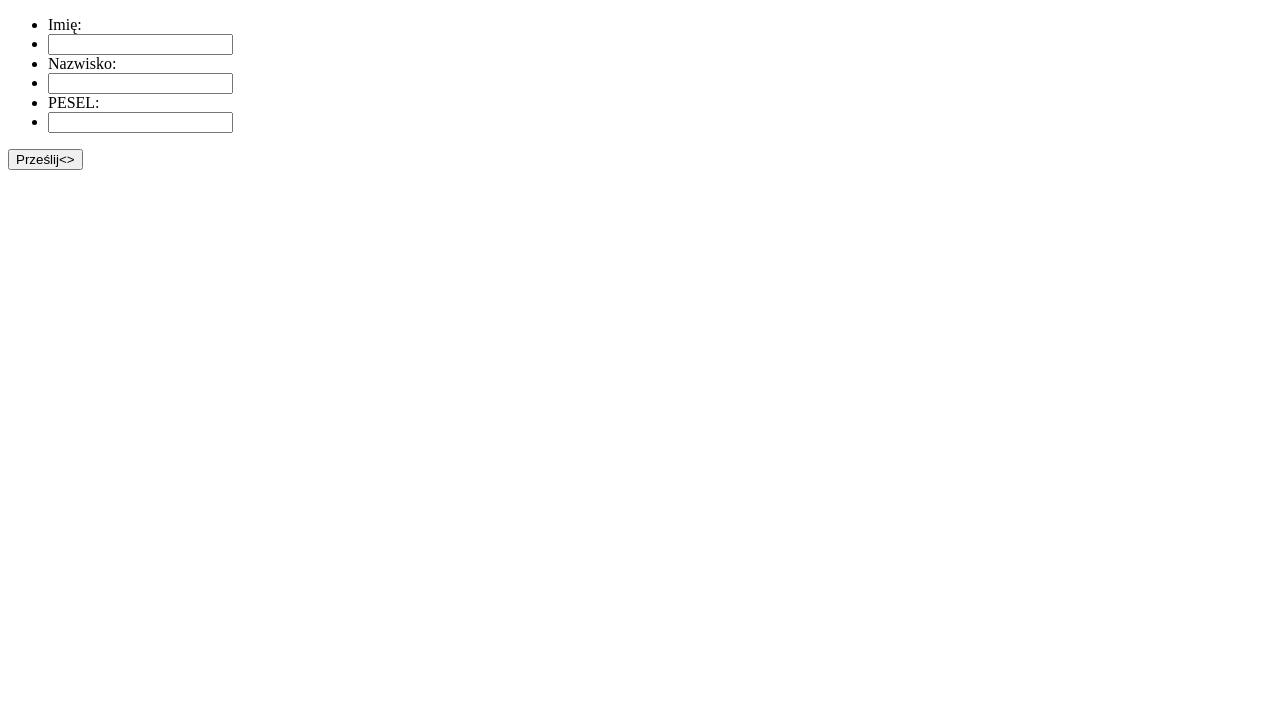
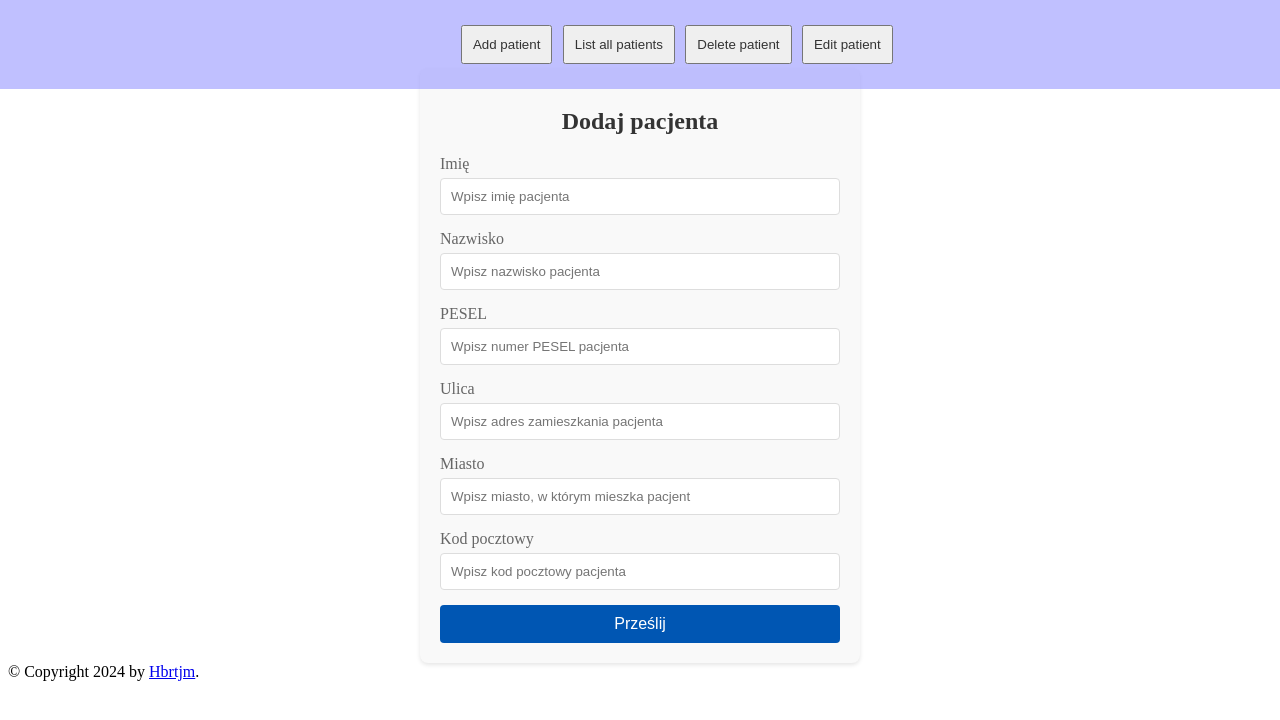
Before and after one commit to Hbrtjm/Easy_Clinic, a Flask app: template app/templates/add_patients.html in a window 1280 px wide. Shown: the top 720 px of the page. Run offline with Flask 3, Linux system fonts and the light colour scheme; the template is opened without the code that fills it, so the values that code supplies are empty.

Commit message:
Finished pages layout, started working on database requests

```diff
--- a/app/app.py
+++ b/app/app.py
@@ -1,28 +1,86 @@
-from flask import Flask, render_template
+from flask import Flask, render_template, request
+from flask_sqlalchemy import SQLAlchemy
+from datetime import datetime
+
 
 app = Flask(__name__)
 
-@app.route('/',methods=['GET'])
-def homepage(request=None):
-    return render_template('index.html')
+app.config["SQLALCHEMY_DATABASE_URI"] = "sqlite:///Patients.db"
 
-@app.route('/add-patients', methods=['POST','GET'])
-def add_patients(request=None):
+db = SQLAlchemy(app)
 
-    if request.method == 'GET':
-        return render_template('add_patients.html')
 
-@app.route('/list-patients', methods=['GET'])
-def list_patients(request=None):
-    if request.method == 'GET':
-        return render_template('list_patients.html')
+class Patient(db.Model):
+    PESEL = db.Column(db.Integer, primary_key=True)
+    name = db.Column(db.String(200), nullable=False)
+    surname = db.Column(db.String(200))
+    # date_of_creation = db.Column(db.Datetime(), default=datetime)
+    street = db.Column(db.String(200))
+    city = db.Column(db.String(200))
+    zip_code = db.Column(db.String(7))
+
+
+# db.create_all()
+
+
+@app.route("/", methods=["GET"])
+def homepage():
+    return render_template("index.html")
+
+
+@app.route("/add-patients", methods=["POST", "GET"])
+def add_patients():
+    names = ["PESEL", "name", "surname", "street", "city", "zip_code"]
+    dictionary = {}
+    try:
+        for element in names:
+            dictionary[element] = request.form.get(element)
+    except:
+        return render_template("bad_request.html")
+    if request.method == "POST":
+        patient = Patient(
+            PESEL=dictionary["PESEL"],
+            name=dictionary["name"],
+            surname=dictionary["surname"],
+            street=dictionary["street"],
+            city=dictionary["city"],
+            zip_code=dictionary["zip_code"],
+        )
+        db.session.add(patient)
+        db.session.commit()
+    elif request.method == "GET":
+        return render_template("add_patients.html")
+
+
+@app.route("/list-patients", methods=["GET"])
+def list_patients():
+    if request.method == "GET":
+        return render_template("list_patients.html")
     else:
-        return render_template('bad_request.html')
+        return render_template("bad_request.html")
 
-@app.route('/delete-patient', methods=['DELETE','GET'])
-def delete_patient(request=None):
-    if request.method == 'DELETE':
-        return render_template('add_patients.html')
+
+@app.route("/delete-patients", methods=["DELETE", "GET"])
+def delete_patient():
+    if request.method == "DELETE":
+        return render_template("delete_patients.html")
+    elif request.method == "GET":
+        pass
+    else:
+        return render_template("bad_request.html")
+
+
+@app.route("/delete-patient", methods=["EDIT", "GET"])
+def edit_patient():
+    if request.method == "EDIT":
+        return render_template("edit_patient.html")
+
+
+@app.errorhandler(404)
+def page_not_found(e):
+    return render_template("not_found.html")
+
 
 if __name__ == "__main__":
+    # app.create_all()
     app.run()
--- a/app/static/base.css
+++ b/app/static/base.css
@@ -0,0 +1,80 @@
+/* ======================== Animations ======================== */
+
+@keyframes navbar-initializaion {
+    0% {
+        opacity: 40%;
+    }
+
+    100% {
+        opacity: 100%;
+    }
+}
+
+@keyframes onhover {
+    0% {
+        background-color: #AAA;
+        transform: scale(1);
+    }
+
+    100% {
+        background-color: #CCC;
+        transform: scale(1.2);
+    }
+}
+
+
+/* ======================== Html elements ======================== */
+nav ul {
+    list-style-type: none;
+    margin: 0;
+    padding: 10px 0;
+    text-align: center;
+    animation: 1s ease-out 0s 1 navbar-initializaion;
+}
+
+nav ul li {
+    margin-right: 0.5%;
+    display: inline-block;
+}
+
+nav ul li button {
+    display: block;
+    padding: 10px;
+    text-decoration: none;
+    color: #333;
+}
+
+nav ul li button:hover {
+    animation: ease-out onhover;
+    animation-duration: 0.6s;
+}
+
+nav {
+    background: rgba(150, 150, 255, 0.6);
+    padding: 15px 40px;
+    z-index: 999;
+    position: fixed;
+    top: 0;
+    left: 0;
+    width: 100%;
+    /*background-color: #d1d1ff;*/
+}
+
+nav {
+    display: table-cell;
+    overflow: hidden;
+    text-align: center;
+}
+
+/* ======================== Html elements ======================== */
+
+/* ======================== ID-s ======================== */
+
+#root {
+    padding-top: 60px;
+}
+
+nav ul li button.hovered {
+    background-color: #CCC;
+    transform: scale(1.2);
+}
--- a/app/static/patient_editor.css
+++ b/app/static/patient_editor.css
@@ -0,0 +1,62 @@
+/* ========================  Html elements ========================*/
+
+.form-container button {
+    width: 100%;
+    padding: 10px;
+    border: none;
+    border-radius: 4px;
+    background-color: #0056b3;
+    color: white;
+    font-size: 16px;
+    cursor: pointer;
+    transition: background-color 0.3s;
+}
+
+.form-container button:hover {
+    background-color: #004494;
+}
+
+form h2 {
+    text-align: center;
+    color: #333;
+    margin-bottom: 20px;
+}
+
+/* ========================  Html elements ========================*/
+
+/* ========================  Classes ======================== */
+.input-box {
+    cursor: text;
+    display: block;
+    margin-bottom: 30px;
+}
+
+.form-container {
+    width: 100%;
+    max-width: 400px;
+    margin: 0 auto;
+    padding: 20px;
+    background: #f9f9f9;
+    box-shadow: 0 2px 4px rgba(0, 0, 0, 0.1);
+    border-radius: 8px;
+}
+
+.form-group {
+    margin-bottom: 15px;
+}
+
+.form-group label {
+    display: block;
+    margin-bottom: 5px;
+    color: #666;
+}
+
+.form-group input {
+    width: 100%;
+    padding: 10px;
+    border: 1px solid #ddd;
+    border-radius: 4px;
+    box-sizing: border-box;
+}
+
+/* ========================  Classes ======================== */
--- a/app/templates/add_patients.html
+++ b/app/templates/add_patients.html
@@ -1,35 +1,39 @@
-<!DOCTYPE html>
+{% extends 'base.html' %}
+{% block title %}Add patients{% endblock %}
+{% block styles %}
+<link rel="stylesheet" href="{{ url_for('static', filename='patient_editor.css') }}">{% endblock %}
+{% block content %}
+<main>
+    <div class="form-container">
+        <form function="POST">
+            <h2>Dodaj pacjenta</h2>
+            <div class="form-group">
+                <label for="name">Imię</label>
+                <input type="text" id="name" placeholder="Wpisz imię pacjenta">
+            </div>
+            <div class="form-group">
+                <label for="surname">Nazwisko</label>
+                <input type="text" id="surname" placeholder="Wpisz nazwisko pacjenta">
+            </div>
+            <div class="form-group">
+                <label for="PESEL">PESEL</label>
+                <input type="number" id="PESEL" placeholder="Wpisz numer PESEL pacjenta">
+            </div>
+            <div class="form-group">
+                <label for="street">Ulica</label>
+                <input type="text" id="street" placeholder="Wpisz adres zamieszkania pacjenta">
+            </div>
+            <div class="form-group">
+                <label for="city">Miasto</label>
+                <input type="text" id="city" placeholder="Wpisz miasto, w którym mieszka pacjent">
+            </div>
+            <div class="form-group">
+                <label for="zip_code">Kod pocztowy</label>
+                <input type="number" id="zip_code" placeholder="Wpisz kod pocztowy pacjenta">
+            </div>
+            <button type="submit">Prześlij</button>
+        </form>
+    </div>
 
-<html>
-<head><title>Easy Clinic</title></head>
-
-<body>
-    <div id="root">
-    <main>
-        <form function="POST">
-        <ul>
-            <li>
-                <label for="fname">Imię:</label><br>
-            </li>
-            <li>
-                <input type="text" id="fname" name="fname"><br>
-            </li>
-            <li>
-                <label for="lname">Nazwisko:</label><br>
-            </li>
-            <li>
-                <input type="text" id="lname" name="lname">
-            </li>
-            <li>
-                <label for="lname">PESEL:</label><br>
-            </li>
-            <li>
-                <input type="text" id="lname" name="lname">
-            </li>
-        </ul>
-        <button type="submit">Prześlij<>
-    </form>
-    </main>
-    </div>
-</body>
-</html>
+</main>
+{% endblock %}
--- a/app/templates/base.html
+++ b/app/templates/base.html
@@ -0,0 +1,47 @@
+<!DOCTYPE html>
+
+<html>
+
+<head>
+    {% block head %}
+    <link rel="stylesheet" href="{{ url_for('static', filename='base.css') }}">
+    <title>{% block title %}{% endblock %} - Easy Clinic</title>
+    {% endblock %}
+    {% block styles %}{% endblock %}
+    <script>
+        function goTo(page_name) {
+            window.location.href = page_name;
+        }
+    </script>
+</head>
+
+<body>
+    <div id="root">
+        <nav>
+            <ul>
+
+                <li>
+                    <button id="add-patients" onClick="goTo(this.id)">Add patient</button>
+                </li>
+                <li>
+                    <button id="list-patients" onClick="goTo(this.id)">List all patients</button>
+                </li>
+                <li>
+                    <button id="delete-patient" onClick="goTo(this.id)">Delete patient</button>
+                </li>
+                <li>
+                    <button id="edit-patients" onClick="goTo(this.id)">Edit patient</button>
+                </li>
+            </ul>
+        </nav>
+        <div id="content">
+            {% block content %} {% endblock %}
+        </div>
+        <div id="footer">
+            {% block footer %}
+            &copy; Copyright 2024 by <a href="http://github.com/Hbrtjm">Hbrtjm</a>.
+            {% endblock %}
+        </div>
+</body>
+
+</html>
```
Also changed, not shown: app/templates/delete_patients.html (+27 -0 lines), app/templates/index.html (+10 -17 lines), app/templates/edit_patient.html (added), 1 other file.
